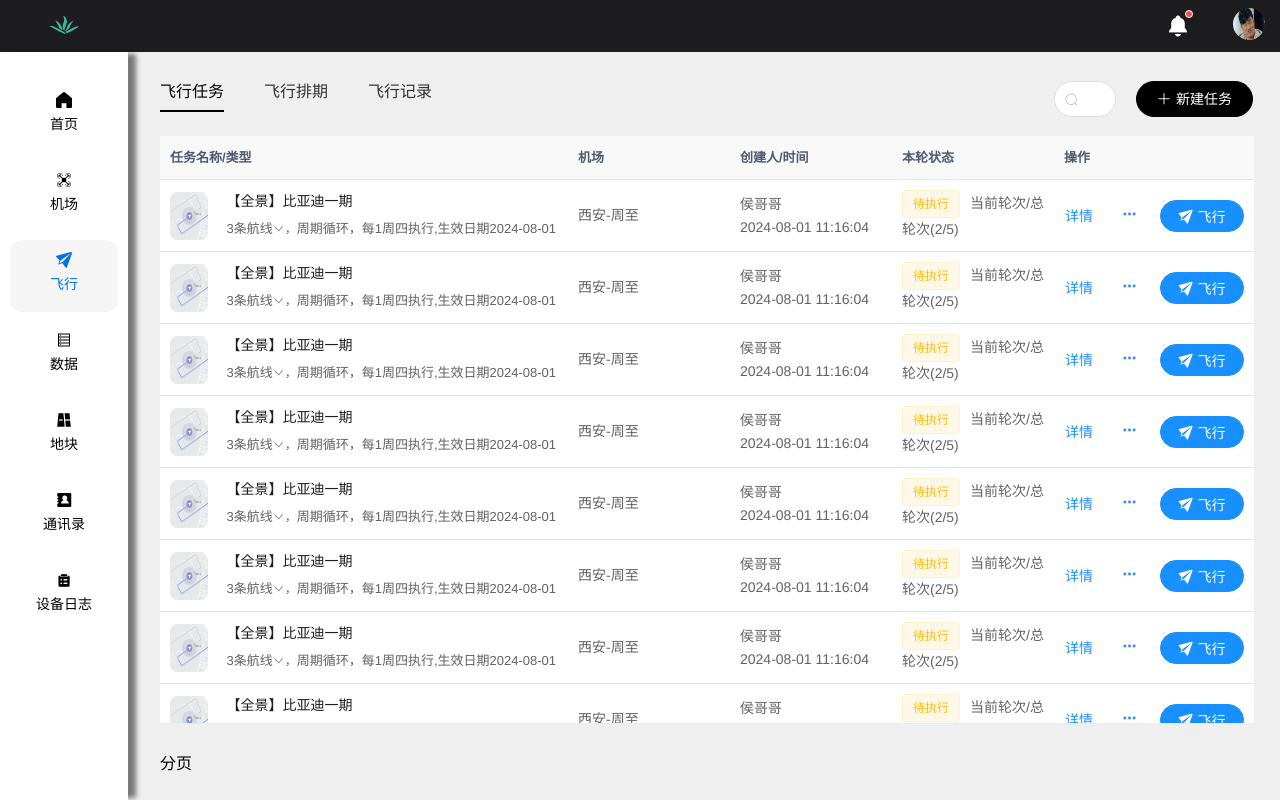
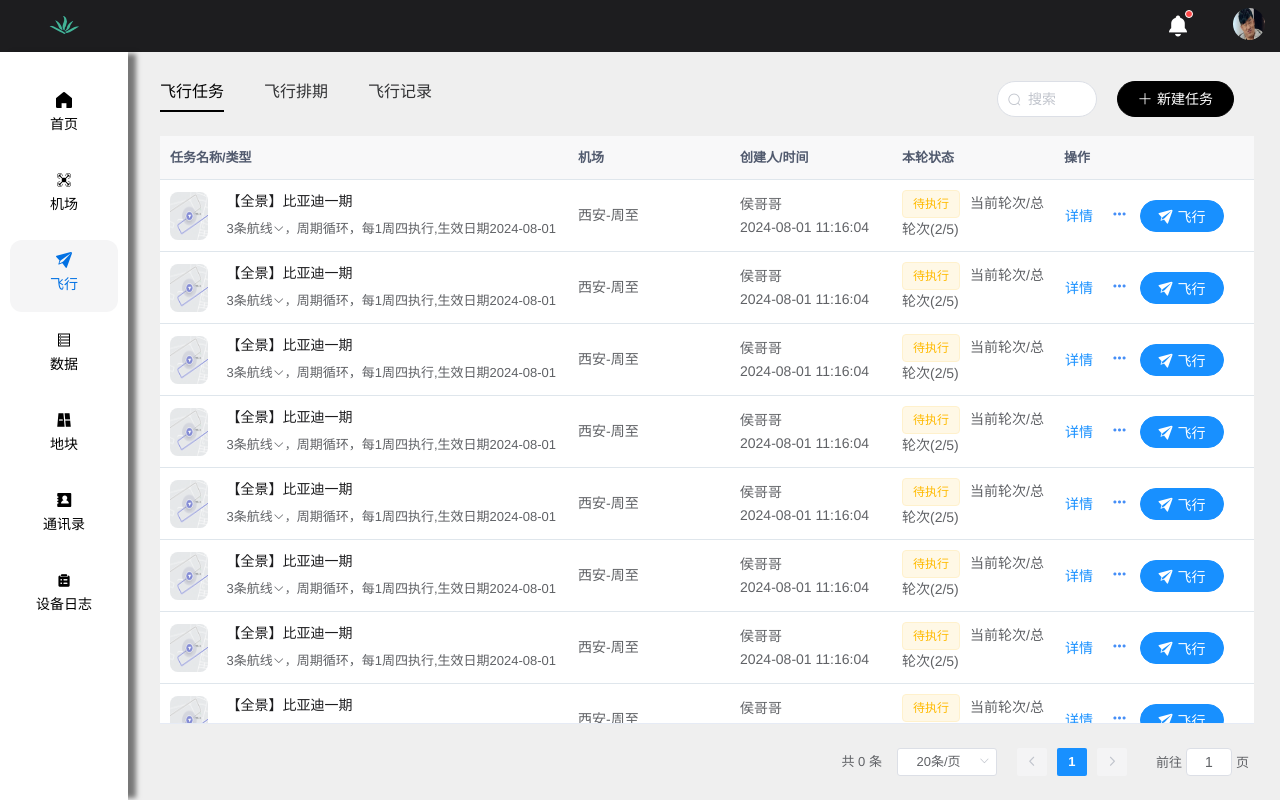
Before and after one commit to uhgo9ovho/DroneManager, a Vue app: page /flight in a window 1280 px wide. Built offline with nearby package versions, Linux system fonts and the light colour scheme.

Commit message:
抽取飞行任务的列表为单独组件、新增分页ui

```diff
--- a/src/components/CommonTable.vue
+++ b/src/components/CommonTable.vue
@@ -11,6 +11,23 @@
           :min-width="item.minWidth"
           :show-overflow-tooltip="item.showOverflowTooltip"
         >
+        <!-- 表头 slot -->
+        <template
+              slot="header"
+              slot-scope="{ row }"
+            >
+              <slot
+                :name="`${item.prop || item.key}-header`"
+                :row="row"
+              >
+                <div
+                  v-if="item.renderHeader"
+                  style="padding: 0;line-height: 23px"
+                  v-html="item.renderHeader()"
+                />
+                <template v-else>{{ item.label || item.prop }}</template>
+              </slot>
+            </template>
           <template v-if="item.slot" v-slot:default="scope">
             <slot
               :name="item.prop"
@@ -27,7 +44,21 @@
       </el-table>
     </div>
     <!-- 分页 -->
-    <div class="pagination">分页</div>
+    <div class="pagination">
+      <el-pagination
+        class="xm-table-pagination"
+        background
+        :total="+total"
+        :layout="pagerLayout"
+        :page-size="pageSize"
+        :page-sizes="pageSizes"
+        :current-page="curPage"
+        @size-change="handleSizeChange"
+        @current-change="handlePageChange"
+        @prev-click="handlePageChange"
+        @next-change="handlePageChange"
+      />
+    </div>
   </div>
 </template>
 
@@ -42,6 +73,61 @@ export default {
     columns: {
       type: Array,
       default: () => [],
+    },
+    total: {
+      type: [Number, String], //正常情况下应该是Number，但是不排除有字符串的情况（防止出现警告）
+      default: 0,
+    },
+    //每页条数
+    pageSize: {
+      type: Number,
+      default: 10,
+    },
+    //页码
+    pageNum: {
+      type: Number,
+      default: 1,
+    },
+    //分页布局
+    pagerLayout: {
+      type: String,
+      default: "total, sizes, prev, pager, next, jumper",
+    },
+    // 分页选择器的选项设置
+    pageSizes: {
+      type: Array,
+      default() {
+        return [20, 30, 50, 80, 100];
+      },
+    },
+  },
+  data() {
+    return {
+      curPage: 1, //当前页
+    };
+  },
+  methods: {
+    /**
+     * 改变页数
+     */
+    handlePageChange(page) {
+      const { pageSize, sortBy, sortOrder } = this;
+      this.$emit("pageChange", {
+        pageNum: page,
+        pageSize,
+        sorter: { prop: sortBy, order: sortOrder },
+      });
+    },
+    /**
+     * 改变每页显示的条数
+     */
+    handleSizeChange(size) {
+      const { sortBy, sortOrder } = this;
+      this.$emit("sizeChange", {
+        pageNum: 1,
+        pageSize: size,
+        sorter: { prop: sortBy, order: sortOrder },
+      });
     },
   },
 };
@@ -59,7 +145,7 @@ export default {
     -ms-flex-align: center;
     align-items: center;
     padding: 0 !important;
-    text-align: center;
+    justify-content: right;
   }
 }
 </style>
--- /dev/null
+++ b/src/components/FilghtTable.vue
@@ -0,0 +1,127 @@
+<template>
+  <div class="flight-table">
+    <common-table :tableList="mockTableList" :columns="columns">
+      <template #taskName="{ row }">
+        <table-name-info :row="row"></table-name-info>
+      </template>
+      <template #creater="{ row }">
+        <div>{{ row.creater }}</div>
+        <div>{{ row.ticket_create_time }}</div>
+      </template>
+      <template #status="{ row }">
+        <el-tag :type="statusType(row.status)">{{ row.status }}</el-tag>
+        <span style="margin-left: 10px"
+          >当前轮次/总轮次({{ row.round_complete }}/{{ row.round_all }})</span
+        >
+      </template>
+      <template #operate>
+        <div class="operate-box">
+          <el-button type="text">详情</el-button>
+          <el-dropdown>
+            <span class="el-dropdown-link el-icon-more"> </span>
+            <el-dropdown-menu slot="dropdown">
+              <el-dropdown-item>黄金糕</el-dropdown-item>
+              <el-dropdown-item>狮子头</el-dropdown-item>
+              <el-dropdown-item>螺蛳粉</el-dropdown-item>
+              <el-dropdown-item disabled>双皮奶</el-dropdown-item>
+              <el-dropdown-item divided>蚵仔煎</el-dropdown-item>
+            </el-dropdown-menu>
+          </el-dropdown>
+          <el-button
+            type="primary"
+            round
+            size="mini"
+            class="iconfont el-icon-guijifeihang"
+            style="
+              width: 84px;
+              height: 32px;
+              padding: 0;
+              line-height: 32px;
+              font-size: 14px;
+            "
+            >飞行</el-button
+          >
+        </div>
+      </template>
+    </common-table>
+  </div>
+</template>
+
+<script>
+import CommonTable from "./CommonTable.vue";
+import mockList from "@/utils/mock.js";
+import TableNameInfo from "./Template/TableNameInfo.vue";
+export default {
+  name: "FlightTable",
+  props: {},
+  data() {
+    return {
+      columns: [
+        {
+          prop: "taskName",
+          label: "任务名称/类型",
+          showOverflowTooltip: true,
+          slot: true,
+          minWidth: "200",
+        },
+        {
+          prop: "airPort",
+          label: "机场",
+          showOverflowTooltip: true,
+        },
+        {
+          prop: "creater",
+          label: "创建人/时间",
+          showOverflowTooltip: false,
+          slot: true,
+        },
+        {
+          prop: "status",
+          label: "本轮状态",
+          showOverflowTooltip: false,
+          slot: true,
+        },
+        {
+          prop: "operate",
+          label: "操作",
+          showOverflowTooltip: false,
+          width: "200px",
+          slot: true,
+        },
+      ],
+    };
+  },
+  computed: {
+    mockTableList() {
+      return mockList;
+    },
+    statusType(status) {
+      return function (status) {
+        switch (status) {
+          case "制作中":
+            return "";
+          case "已完成":
+            return "success";
+          case "制作失败":
+            return "danger";
+          case "待执行":
+            return "warning";
+          case "已过期":
+            return "info";
+          default:
+            return "";
+        }
+      };
+    },
+  },
+  components: {
+    CommonTable,
+    TableNameInfo
+  },
+};
+</script>
+
+<style lang="scss">
+.flight-table {
+}
+</style>
--- a/src/components/Template/TableNameInfo.vue
+++ b/src/components/Template/TableNameInfo.vue
@@ -106,7 +106,7 @@ export default {
     .right-bottom {
       font-size: 13px;
       display: flex;
-      justify-content: start;
+      justify-content: flex-start;
       align-items: center;
     }
   }
--- a/src/views/Flight.vue
+++ b/src/views/Flight.vue
@@ -2,12 +2,16 @@
   <div class="flight">
     <div class="top">
       <el-tabs v-model="activeName" @tab-click="handleClick">
-        <el-tab-pane label="飞行任务" name="first"> </el-tab-pane>
-        <el-tab-pane label="飞行排期" name="second"></el-tab-pane>
-        <el-tab-pane label="飞行记录" name="third"></el-tab-pane>
+        <el-tab-pane label="飞行任务" name="flightTask"> </el-tab-pane>
+        <el-tab-pane label="飞行排期" name="flightDate"></el-tab-pane>
+        <el-tab-pane label="飞行记录" name="flightLog"></el-tab-pane>
       </el-tabs>
       <div class="operate-box">
-        <div class="serach-box" :class="{ 'lang-search-box': checked }">
+        <div
+          class="serach-box"
+          :class="{ 'lang-search-box': checked }"
+          v-if="currentTab == 'flightTask' || currentTab == 'flightLog'"
+        >
           <el-input
             prefix-icon="el-icon-search"
             :placeholder="checkedTip"
@@ -17,63 +21,28 @@
             clearable
           ></el-input>
         </div>
-        <div class="create-task-btn">
+        <div class="create-task-btn" v-if="currentTab == 'flightTask'">
           <el-button round icon="el-icon-plus">新建任务</el-button>
         </div>
       </div>
     </div>
-    <div class="task-list-grid">
-      <common-table :tableList="mockTableList" :columns="columns">
-        <template #taskName="{ row }">
-          <table-name-info :row="row"></table-name-info>
-        </template>
-        <template #creater="{ row }">
-          <div>{{ row.creater }}</div>
-          <div>{{ row.ticket_create_time }}</div>
-        </template>
-        <template #status="{ row }">
-          <el-tag :type="statusType(row.status)">{{ row.status }}</el-tag>
-          <span style="margin-left: 10px"
-            >当前轮次/总轮次({{ row.round_complete }}/{{ row.round_all }})</span
-          >
-        </template>
-        <template #operate>
-          <div class="operate-box">
-            <el-button type="text">详情</el-button>
-            <el-dropdown>
-              <span class="el-dropdown-link el-icon-more"> </span>
-              <el-dropdown-menu slot="dropdown">
-                <el-dropdown-item>黄金糕</el-dropdown-item>
-                <el-dropdown-item>狮子头</el-dropdown-item>
-                <el-dropdown-item>螺蛳粉</el-dropdown-item>
-                <el-dropdown-item disabled>双皮奶</el-dropdown-item>
-                <el-dropdown-item divided>蚵仔煎</el-dropdown-item>
-              </el-dropdown-menu>
-            </el-dropdown>
-            <el-button
-              type="primary"
-              round
-              size="mini"
-              class="iconfont el-icon-guijifeihang"
-              style="width: 84px; height: 32px; padding: 0; line-height: 32px; font-size: 14px;"
-              >飞行</el-button
-            >
-          </div>
-        </template>
-      </common-table>
+    <div class="task-list-grid" v-if="currentTab == 'flightTask'">
+      <filght-table></filght-table>
     </div>
+    <!-- 飞行记录 -->
+    <div class="flight-log" v-if="currentTab == 'flightLog'">飞行记录</div>
+    <!-- 飞行排期 -->
+    <div class="flight-date" v-if="currentTab == 'flightDate'">飞行排期</div>
   </div>
 </template>
 
 <script>
-import CommonTable from "../components/CommonTable.vue";
-import TableNameInfo from "../components/Template/TableNameInfo.vue";
-import mockList from '@/utils/mock.js';
+import FilghtTable from "../components/FilghtTable.vue";
 export default {
   name: "Flight",
   data() {
     return {
-      activeName: "first",
+      activeName: "flightTask",
       checked: false,
       searchText: "",
       tableList: [
@@ -102,72 +71,19 @@ export default {
           cycle_detail: "周期循环，每1周四执行,生效日期2024-08-01",
         },
       ],
-      columns: [
-        {
-          prop: "taskName",
-          label: "任务名称/类型",
-          showOverflowTooltip: true,
-          slot: true,
-          minWidth: "200",
-        },
-        {
-          prop: "airPort",
-          label: "机场",
-          showOverflowTooltip: true,
-        },
-        {
-          prop: "creater",
-          label: "创建人/时间",
-          showOverflowTooltip: false,
-          slot: true,
-        },
-        {
-          prop: "status",
-          label: "本轮状态",
-          showOverflowTooltip: false,
-          slot: true,
-        },
-        {
-          prop: "operate",
-          label: "操作",
-          showOverflowTooltip: false,
-          width: "200px",
-          slot: true,
-        },
-      ],
+
+      currentTab: "flightTask",
     };
   },
   components: {
-    CommonTable,
-    TableNameInfo,
+    FilghtTable,
   },
   computed: {
-    mockTableList() {
-      return mockList
-    },
     checkedTip() {
       if (this.checked) {
         return "搜索任务名称、机场、创建人";
       }
       return "搜索";
-    },
-    statusType(status) {
-      return function (status) {
-        switch (status) {
-          case "制作中":
-            return "";
-          case "已完成":
-            return "success";
-          case "制作失败":
-            return "danger";
-          case "待执行":
-            return "warning";
-          case "已过期":
-            return "info";
-          default:
-            return "";
-        }
-      };
     },
   },
   methods: {
@@ -177,9 +93,8 @@ export default {
     blur() {
       this.checked = false;
     },
-    handleClick() {},
-    row(row) {
-      console.log(row);
+    handleClick(tab) {
+      this.currentTab = tab.name;
     },
   },
 };
@@ -190,6 +105,7 @@ export default {
   margin-top: 20px;
   padding-right: 20px;
   .top {
+    width: 100%;
     display: flex;
     justify-content: space-between;
     align-items: center;
@@ -197,23 +113,6 @@ export default {
   }
   .task-list-grid {
     flex: 1;
-  }
-  .el-tabs {
-    .el-tabs__item {
-      font-size: 16px;
-      &:hover {
-        color: #000;
-      }
-    }
-    .el-tabs__nav-wrap::after {
-      display: none;
-    }
-    .el-tabs__active-bar {
-      background-color: #000;
-    }
-    .is-active {
-      color: #000;
-    }
   }
   .operate-box {
     display: flex;
@@ -243,7 +142,6 @@ export default {
     }
   }
   .operate-box {
-    width: 180px;
     display: flex;
     margin-right: 20px;
     align-items: center;
@@ -256,5 +154,22 @@ export default {
       margin-right: 5px;
     }
   }
+  .el-tabs {
+    .el-tabs__item {
+      font-size: 16px;
+      &:hover {
+        color: #000;
+      }
+    }
+    .el-tabs__nav-wrap::after {
+      display: none;
+    }
+    .el-tabs__active-bar {
+      background-color: #000;
+    }
+    .is-active {
+      color: #000;
+    }
+  }
 }
 </style>
```
